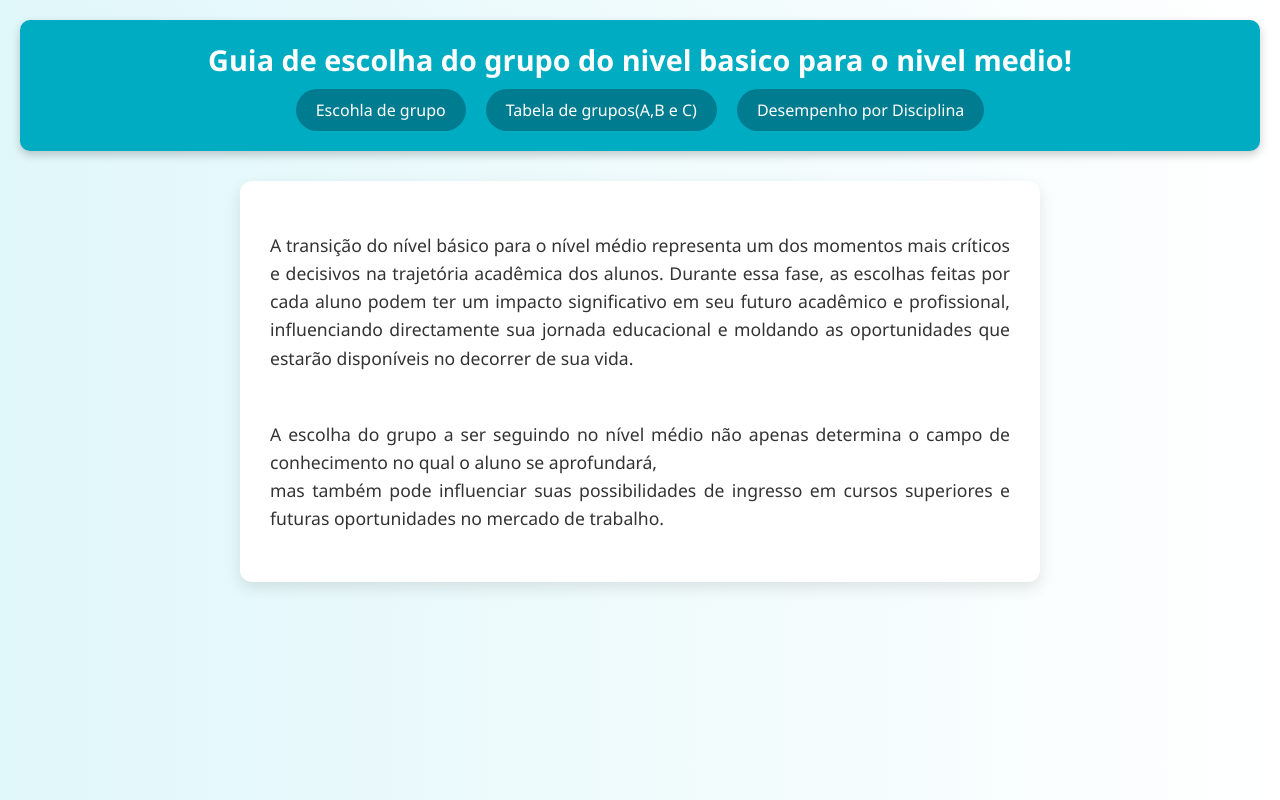
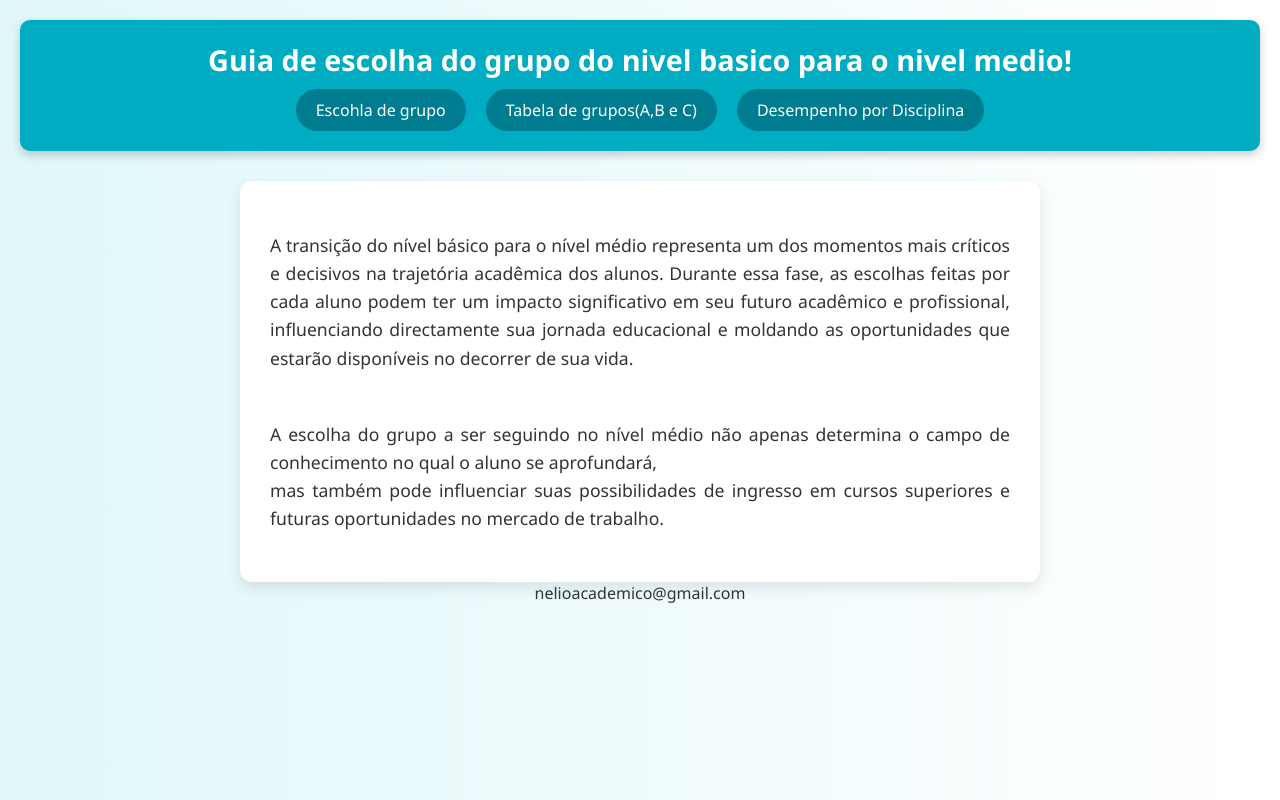
Before and after one commit to neliocandidolanga/escogrunimedio, a plain HTML site: page index.html in a window 1280 px wide. Drawn offline with Linux system fonts and the light colour scheme; files whose address does not match are found by name.

Commit message:
Update index.html
main

```diff
--- a/index.html
+++ b/index.html
@@ -34,5 +34,6 @@
 </main>
 
     <script src="script.js"></script>
+    <footer>nelioacademico@gmail.com</footer>
 </body>
 </html>
```
